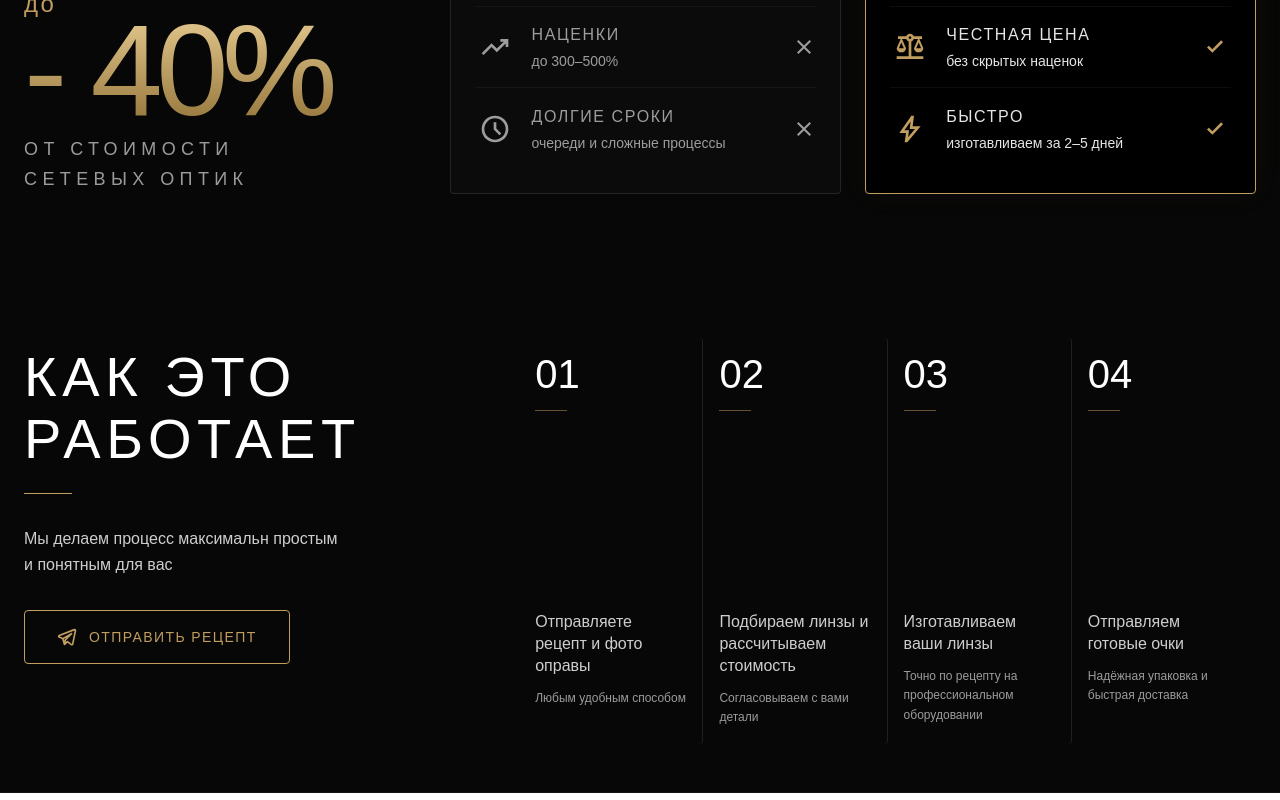
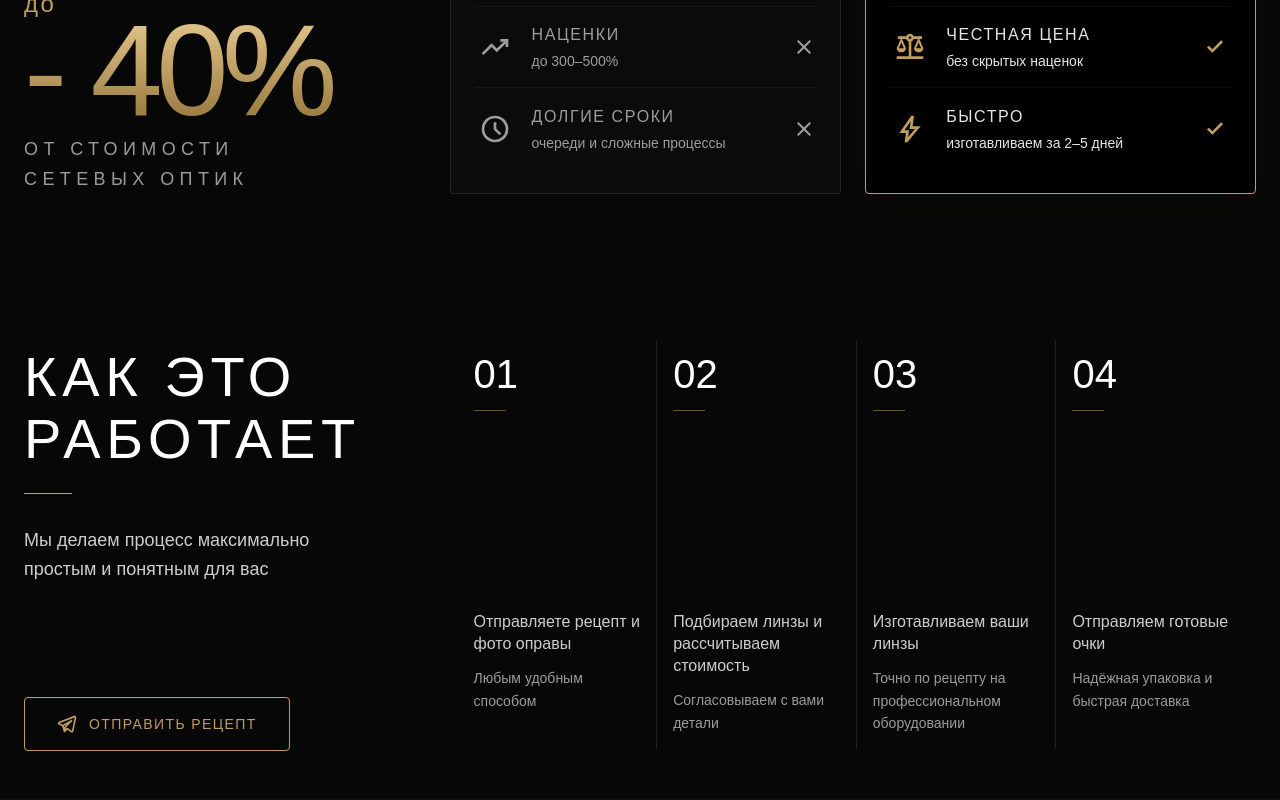
Before and after one commit to kxxdree/broke-optics, a Nuxt app: page / in a window 1280 px wide. Shown: the part 2056-2856 px from the top of the page. Built offline with nearby package versions, Linux system fonts and the light colour scheme.

Commit message:
feat: wip how it works section

```diff
--- a/app/components/HowItWorksSection.vue
+++ b/app/components/HowItWorksSection.vue
@@ -32,22 +32,20 @@ const steps: { num: string; title: string; desc: string; image: string }[] = [
 
 <template>
   <section class="relative w-full py-12 bg-[#070707] text-white overflow-hidden border-b border-white/5">
-    <div class="max-w-7xl mx-auto px-6 flex flex-col lg:flex-row gap-16 items-start relative z-10">
-      <div class="w-full lg:w-[35%] flex flex-col shrink-0 pt-2">
+    <div class="max-w-7xl mx-auto px-6 flex flex-col lg:flex-row gap-16 items-stretch relative z-10">
+      <div class="w-[30%] flex flex-col shrink-0 pt-2">
         <h2 class="text-5xl md:text-[3.5rem] leading-[1.1] uppercase mb-6 font-light tracking-widest">Как это<br />работает</h2>
 
         <div class="w-12 h-px bg-[#c19d60] mb-8"></div>
 
-        <p class="text-white/80 text-[1rem] leading-relaxed max-w-[20rem] mb-8">Мы делаем процесс максимальн простым и понятным для вас</p>
+        <p class="text-white/80 text-lg leading-relaxed max-w-[20rem] mb-8">Мы делаем процесс максимально простым и понятным для вас</p>
 
-        <div class="flex items-center gap-8 flex-wrap">
-          <BaseButton>
-            <template #icon>
-              <TelegramIcon class="w-5 h-5 text-[#c19d60]" />
-            </template>
-            Отправить рецепт
-          </BaseButton>
-        </div>
+        <BaseButton class="w-fit mt-auto">
+          <template #icon>
+            <TelegramIcon class="w-5 h-5 text-[#c19d60]" />
+          </template>
+          Отправить рецепт
+        </BaseButton>
       </div>
 
       <ul class="w-full grid grid-cols-4">
@@ -67,7 +65,7 @@ const steps: { num: string; title: string; desc: string; image: string }[] = [
           <h3 class="text-white/80 text-[1rem] leading-snug mb-3 whitespace-pre-line">
             {{ step.title }}
           </h3>
-          <p class="text-white/60 text-[0.75rem] leading-relaxed whitespace-pre-line">
+          <p class="text-white/60 text-[0.875rem] leading-relaxed whitespace-pre-line">
             {{ step.desc }}
           </p>
         </li>
```
